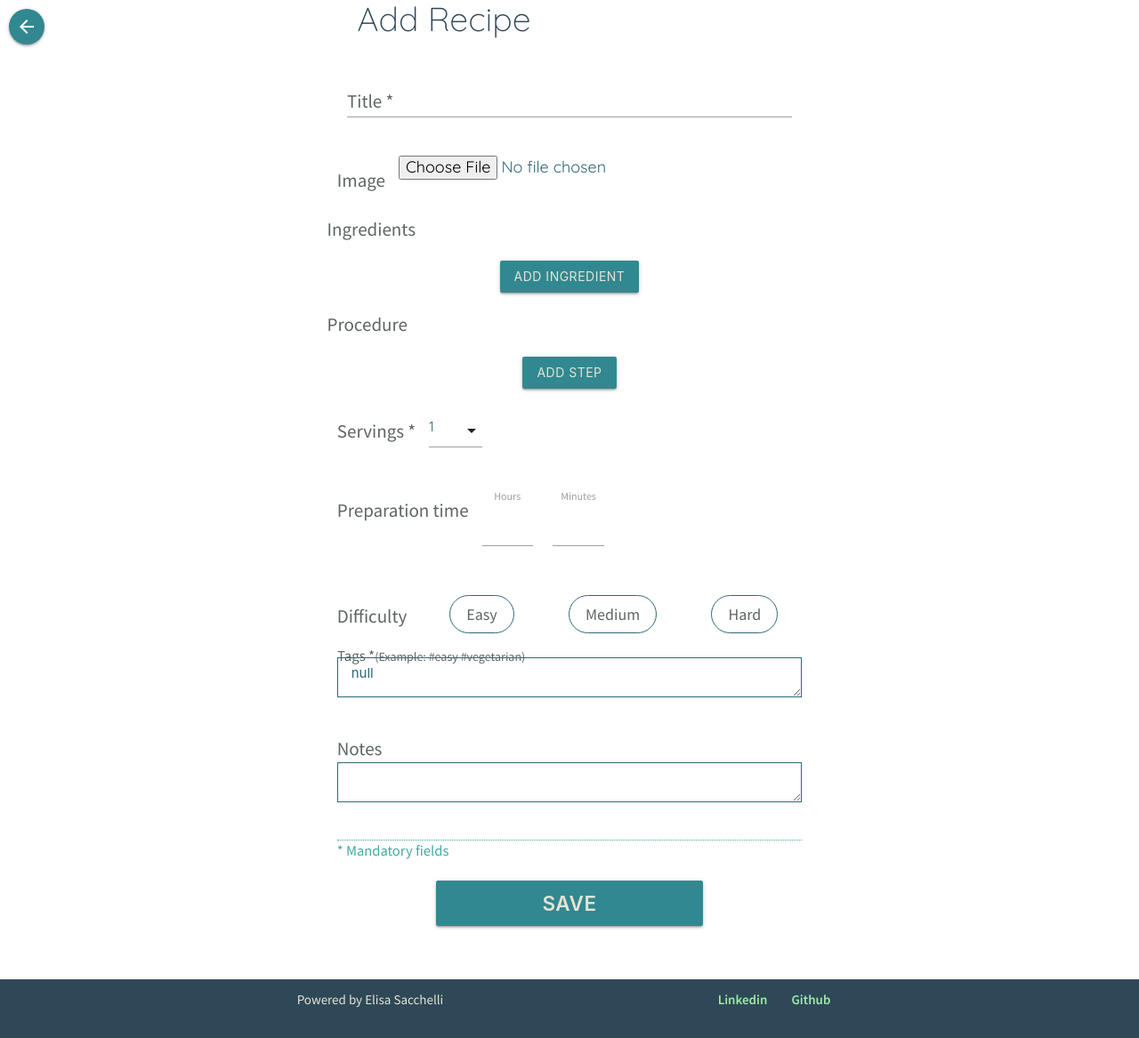
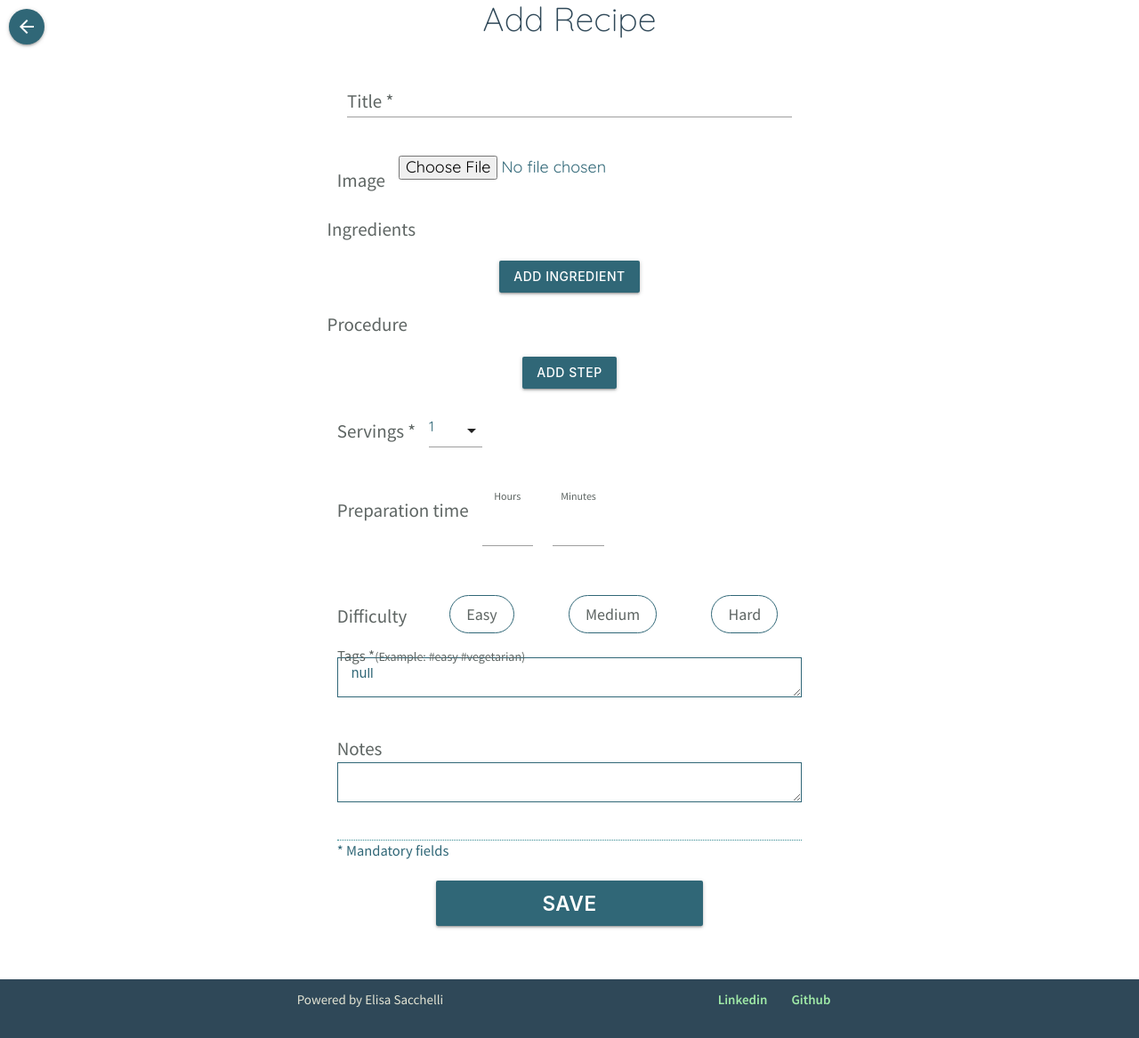
Before and after one commit to EliSacch/yummy, a Django app: page /add_recipe/ in a window 1280 px wide. Shown: the whole page at 89% size. Run offline with Django 4.2, Linux system fonts and the light colour scheme; the visitor is signed in with stand-in values (Sample User, id 1).

Commit message:
Complete lighthouse testing

```diff
--- a/static/css/style.css
+++ b/static/css/style.css
@@ -16,10 +16,12 @@
     --clr-secondary: #E3E4D4;
     --clr-secondary-1: #5e6563;
     --clr-secondary-transparent: #e3e4d43b;
+    --clr-secondary-lighter: #fdfcf6;
 
     /* Tertiary colors */
     --clr-tertiary-0: #00B1FF;
     --clr-tertiary-1: #FB7B7C;
+    --clr-tertiary-1-darker: #ba3737;
     --clr-tertiary-2: #FFDC82;
     --clr-tertiary-3: #fac491;
 }
@@ -75,7 +77,7 @@
 }
 
 a {
-    color: var(--clr-primary-3);
+    color: var(--clr-primary-4);
     font-weight: 600;
 }
 
@@ -170,6 +172,12 @@
 .primary-3 {
     background-color: var(--clr-primary-3);
 }
+.primary-4 {
+    background-color: var(--clr-primary-4);
+}
+.primary-5 {
+    background-color: var(--clr-primary-5);
+}
 
 .background-alert {
     background-color: var(--clr-tertiary-2);
@@ -256,6 +264,10 @@
     color: var(--clr-secondary-1);
 }
 
+label {
+    color: var(--clr-secondary-1);
+}
+
 .fixed-label {
     font-size: 1.4rem;
     font-weight: 400;
@@ -284,7 +296,7 @@
 .difficulty-choices li > label:hover,
 .difficulty-choices li > input[type=radio]:checked + label {
     background-color: var(--clr-primary-4);
-    color: var(--clr-secondary-1);
+    color: white;
 }
 
 textarea {
@@ -317,6 +329,15 @@
     z-index: -1;
 }
 
+.btn {
+    font-weight: 500;
+}
+
+.btn:hover,
+.btn-large:hover,
+.btn-small:hover {
+    background-color: var(--clr-primary-3);
+}
 
 .action-btn {
     width: 90%;
@@ -324,9 +345,9 @@
     max-width: 300px;
     margin: 10px;
     padding: 10px;
-    border: 2px solid var(--clr-primary-3);
-    background-color: var(--clr-primary-3);
-    color: var(--clr-secondary);
+    border: 2px solid var(--clr-primary-4);
+    background-color: var(--clr-primary-4);
+    color: white;
     line-height: normal;
     font-size: 1.5rem;
     font-weight: 600;
@@ -338,9 +359,8 @@
 }
 
 .action-btn:hover {
-    background-color: var(--clr-primary-2);
-    border: 2px solid var(--clr-primary-2);
-    color: var(--clr-primary-5);
+    background-color: var(--clr-primary-3);
+    border: 2px solid var(--clr-primary-3);
 }
 
 .errorlist {
@@ -407,9 +427,9 @@
     display: block;
     font-size: 1.1em;
     text-align: left;
-    color: var(--clr-primary-2);
+    color: var(--clr-primary-4);
     margin-block: 10px;
-    border-top: 1px dotted var(--clr-primary-2);
+    border-top: 1px dotted var(--clr-primary-3);
 }
 #valid-tags {
     text-align: left;
@@ -436,7 +456,7 @@
     display: grid;
     grid-template-columns: auto 1fr;
     padding: 0 1em;
-    background-color: var(--clr-secondary-transparent);
+    background-color: var(--clr-secondary-lighter);
 }
 
 .ingredient-formset,
@@ -458,8 +478,9 @@
 .btn-floating.remove-ingredient,
 .btn-floating.remove-step {
     background-color: transparent;
-    border: 1px solid var(--clr-tertiary-1);
+    border: 2px solid var(--clr-tertiary-1-darker);
     margin-inline: 1em;
+    font-weight: 600;
 }
 
 .ingredient-line {
@@ -471,12 +492,12 @@
 
 .btn-floating.remove-ingredient > i,
 .btn-floating.remove-step > i {
-    color: var(--clr-tertiary-1);
+    color: var(--clr-tertiary-1-darker);
 }
 
 .btn-floating.remove-ingredient:hover,
 .btn-floating.remove-step:hover {
-    background-color: var(--clr-tertiary-1);
+    background-color: var(--clr-tertiary-1-darker);
 }
 
 .btn-floating.remove-ingredient:hover > i,
--- a/templates/add_ingredients.html
+++ b/templates/add_ingredients.html
@@ -27,7 +27,7 @@
             which is hidden by default
         -->
         <div class="tooltipped btn-container" data-position="bottom" data-tooltip="Remove Ingredient">
-            <button type="button" class="btn-floating primary-3 light-text remove-ingredient">
+            <button type="button" class="btn-floating primary-3 white-text remove-ingredient">
                 <i class="material-icons">remove</i>
             </button>
         </div>
@@ -110,7 +110,7 @@
 
 <div class="btn-container">
     <!-- This buttons triggers the js function that copies the empty form to create a new ingredient -->
-    <button type="button" id="add-ingredient-btn" class="tooltipped btn primary-3 light-text" data-position="bottom" data-tooltip="Add Ingredient">
+    <button type="button" id="add-ingredient-btn" class="tooltipped btn primary-4 white-text" data-position="bottom" data-tooltip="Add Ingredient">
         Add Ingredient
     </button>
 </div>
--- a/templates/add_recipe.html
+++ b/templates/add_recipe.html
@@ -15,13 +15,13 @@
     <div class="container">
         <!-- Go back button -->
         <div class="go-home tooltipped" data-position="bottom" data-tooltip="Go back">
-            <button class="btn-floating primary-3 light-text">
+            <button class="btn-floating primary-4 white-text">
                 <i class="material-icons">arrow_back</i>
             </button>
         </div>
         <div class="row form-header">
             <div class="col s12">
-                <h1 class="subheading">Add Recipe</h1>
+                <h1 class="subheading center">Add Recipe</h1>
             </div>
         </div>
 
--- a/templates/add_steps.html
+++ b/templates/add_steps.html
@@ -95,7 +95,7 @@
 
 <div class="btn-container">
     <!-- This buttons triggers the js function that copies the empty form to create a new step form -->
-    <button type="button" id="add-step-btn" class="tooltipped btn primary-3 light-text" data-position="bottom" data-tooltip="Add Step">
+    <button type="button" id="add-step-btn" class="tooltipped btn primary-4 white-text" data-position="bottom" data-tooltip="Add Step">
         Add Step
     </button>
 </div>
--- a/templates/edit_recipe.html
+++ b/templates/edit_recipe.html
@@ -13,13 +13,13 @@
     <div class="container">
         <!-- Go back button -->
         <div class="go-back tooltipped" data-position="bottom" data-tooltip="Go back">
-            <button class="btn-floating primary-3 light-text">
+            <button class="btn-floating primary-4 light-text">
                 <i class="material-icons">arrow_back</i>
             </button>
         </div>
         <div class="row form-header">
             <div class="col s12">
-                <h1 class="subheading">Edit Recipe</h1>
+                <h1 class="subheading center">Edit Recipe</h1>
             </div>
         </div>
 
--- a/templates/my_recipes.html
+++ b/templates/my_recipes.html
@@ -47,7 +47,7 @@
                     {% endfor %}
                 </div>
                 <div class="filter-btn-container">
-                    <input type="submit" class="btn-small center" value="Filter"/>
+                    <input type="submit" class="btn-small center primary-4" value="Filter"/>
                 </div>
 
             </form>
@@ -132,7 +132,7 @@
                     {% if all_recipes.has_previous %}
                         <li class="waves-effect"><a href="?page={{ all_recipes.previous_page_number }}"><i class="material-icons">chevron_left</i></a></li>
                     {% else %}
-                        <li class="disabled"><a href="#!"><i class="material-icons">chevron_left</i></a></li>
+                        <li class="disabled"><a href="#!" class="grey-text"><i class="material-icons">chevron_left</i></a></li>
                     {% endif %}
 
                     <!--
@@ -154,7 +154,7 @@
                     {% if all_recipes.has_next %}
                         <li class="waves-effect"><a href="?page={{ all_recipes.next_page_number }}"><i class="material-icons">chevron_right</i></a></li>
                     {% else %}
-                        <li class="disabled"><a href="#!"><i class="material-icons">chevron_right</i></a></li>
+                        <li class="disabled"><a href="#!" class="grey-text"><i class="material-icons">chevron_right</i></a></li>
                     {% endif %}
                   </ul>
 
```
Also changed, not shown: testing.md (+15 -0 lines), media/testing/lighthouse/add-recipe-accessibility-issue1.png (added), media/testing/lighthouse/add-recipe-accessibility-issue2.png (added), media/testing/lighthouse/add-recipe-accessibility-issue3.png (added), media/testing/lighthouse/add-recipe.png (added), media/testing/lighthouse/edit-recipe.png (added), yummy/views.py (line endings or trailing spaces).
